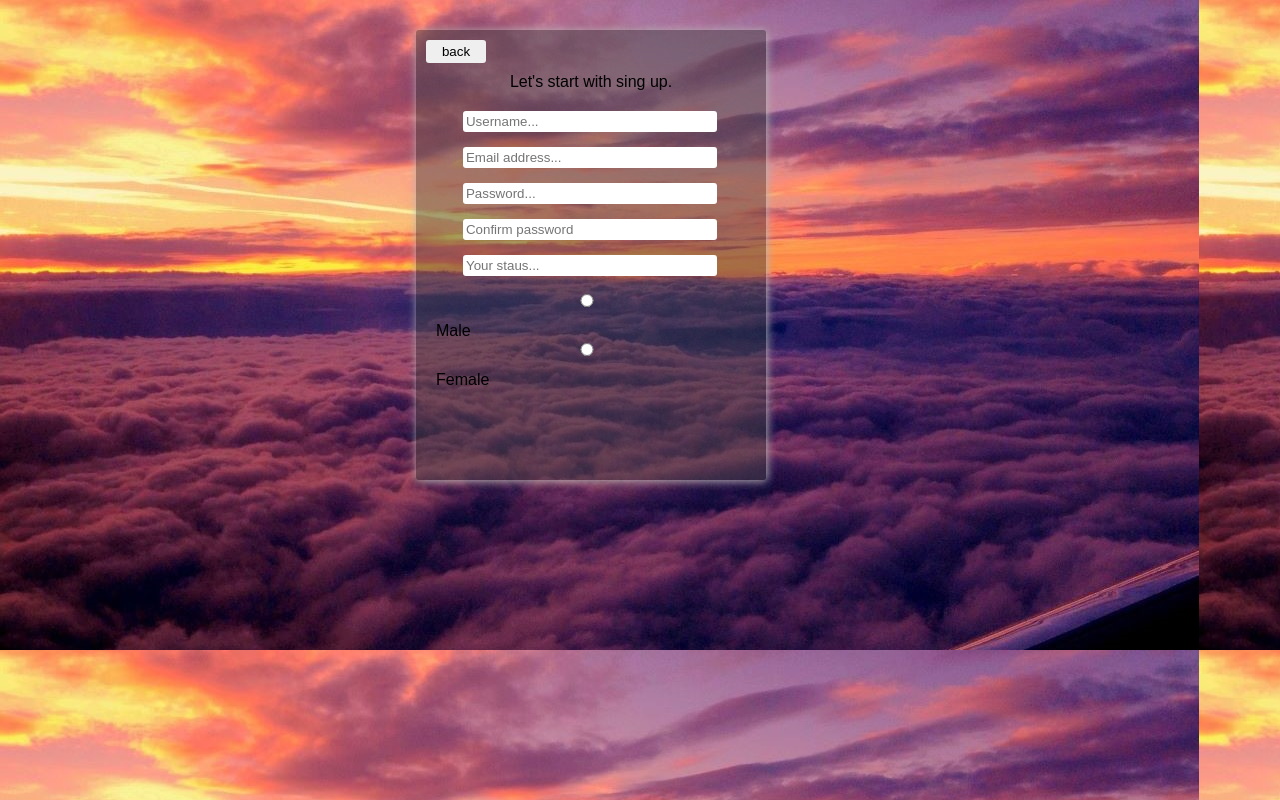
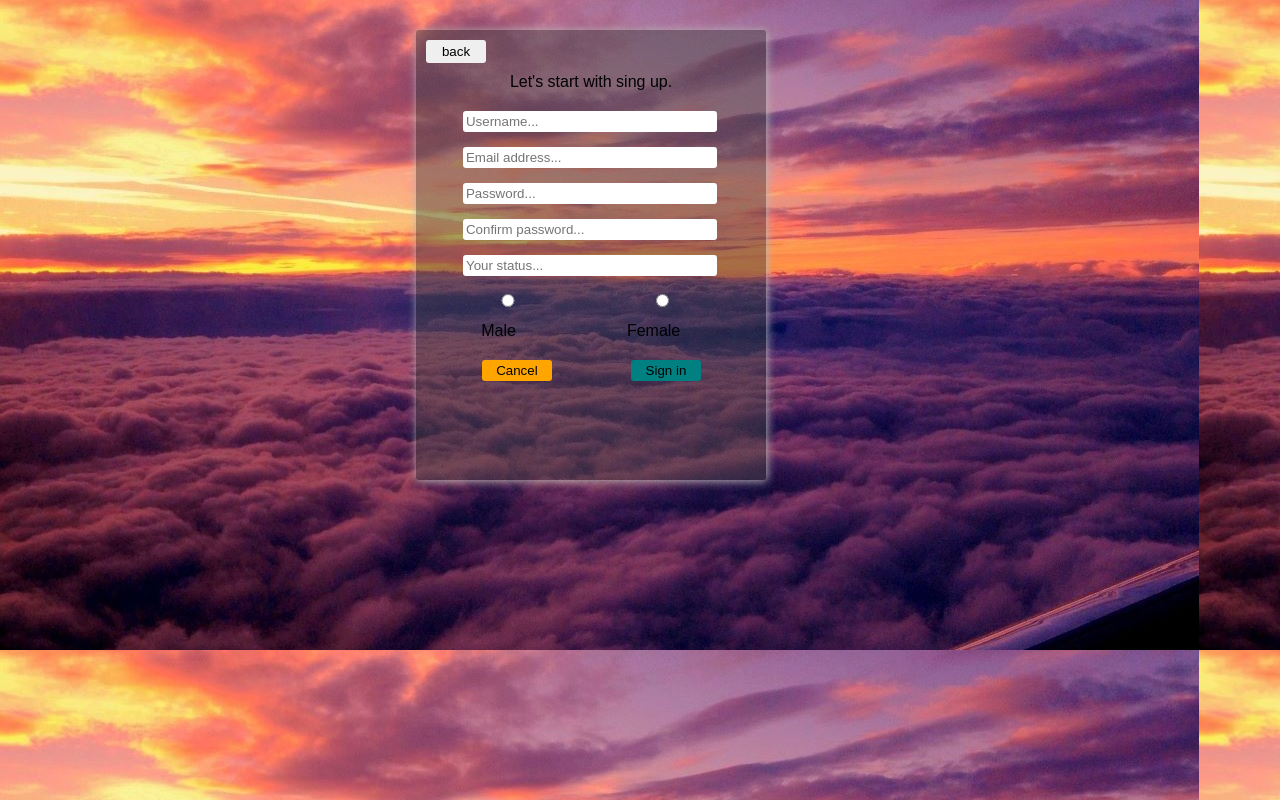
Before and after one commit to mengheangpho/BackEndV-talkProject, a website: page Public/index.html in a window 1280 px wide. Both pictures are taken after a click on the button "sign up". Drawn offline with Linux system fonts and the light colour scheme.

Commit message:
finished html with sign up part

```diff
--- a/Public/css/style.css
+++ b/Public/css/style.css
@@ -94,3 +94,16 @@ input{
 .container-signup{
     display: none;
 }
+
+.gender{
+    display: flex;
+    justify-content: space-around;
+    margin-bottom: 20px;
+
+}
+
+
+/* input[type=redio]{
+    margin: 200px;
+
+} */
--- a/Public/index.html
+++ b/Public/index.html
@@ -46,16 +46,24 @@
                     <span class="signin-intro">Let's start with sing up.</span>
                 </div>
                 <form class="input">
-                    <input type="text" placeholder="Username...">
-                    <input type="email" placeholder="Email address...">
-                    <input type="text" placeholder="Password...">
-                    <input type="text" placeholder="Confirm password">
-                    <input type="text" placeholder="Your staus...">
+                    <input type="text" placeholder="Username..." required>
+                    <input type="email" placeholder="Email address..." required>
+                    <input type="text" placeholder="Password..." required>
+                    <input type="text" placeholder="Confirm password..." required>
+                    <input type="text" placeholder="Your status..." required>
                     <div class="gender">
-                        <input type="radio" id="male" name="gender" value="male">
-                        <label for="male">Male</label>
-                        <input type="radio" id="female" name="gender" value="female">
-                        <label for="female">Female</label>
+                        <div>
+                            <input type="radio" id="male" name="gender" value="male" required>
+                            <label for="male">Male</label>
+                        </div>
+                        <div>
+                            <input type="radio" id="female" name="gender" value="female" required>
+                            <label for="female">Female</label>
+                        </div>
+                    </div>
+                    <div class="submit">
+                        <input class="log-reset" type="reset" value="Cancel">
+                        <input class="log-submit" type="submit" value="Sign in">
                     </div>
 
                 </form>
--- a/Public/js/script.js
+++ b/Public/js/script.js
@@ -6,7 +6,7 @@ let startContainer = document.querySelector('.container-start');
 let loginContainer = document.querySelector('.container-login');
 let signinContainer = document.querySelector('.container-signup')
 
-let backbtn = document.querySelector('.backtostart')
+let backbtn = document.querySelectorAll('.backtostart')
 // variable of button
 const btn_login = document.querySelector('.login-btn');
 const btn_signup = document.querySelector('.singup-btn')
@@ -30,5 +30,6 @@ btn_login.addEventListener('click',login)
 
 
 btn_signup.addEventListener('click',signin)
-
-backbtn.addEventListener('click',backtostart)
+for(back of backbtn){
+    back.addEventListener('click',backtostart);
+};
```
